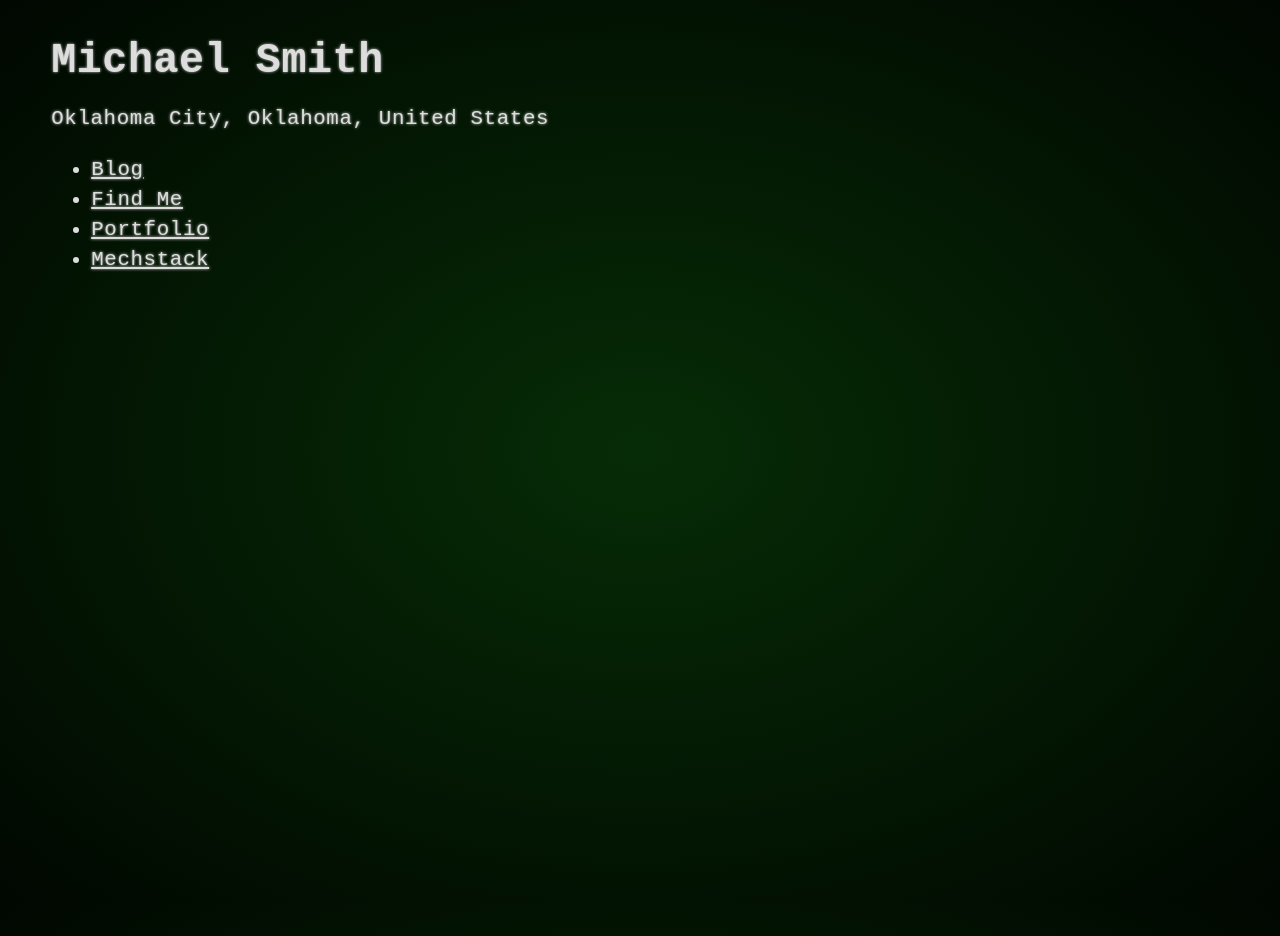
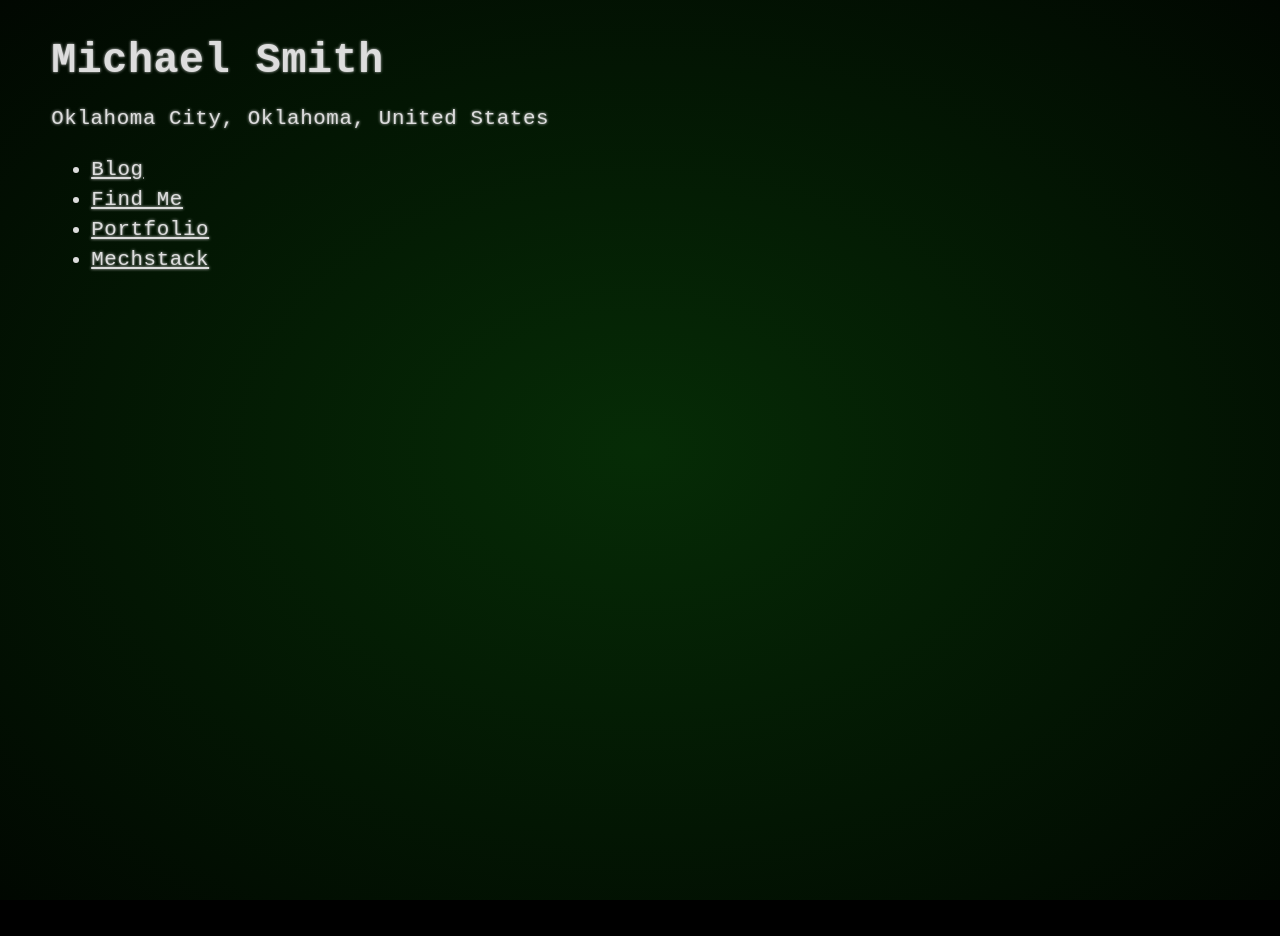
Before and after one commit to smwa/smwa.github.io, a Jekyll site: the page built from index.html, in a window 1280 px wide. Built offline with Jekyll 4.4.1, drawn with Linux system fonts in a browser that asks for light colours; after the commit the page ends 900 px from its top, so only the background shows below that.

Commit message:
Remove extra 4vh

```diff
--- a/assets/css/index.css
+++ b/assets/css/index.css
@@ -83,7 +83,7 @@ body {
     padding-right: 4vw;
     padding-top: 2vh;
     padding-bottom: 2vh;
-    min-height: 100vh;
+    min-height: 96vh;
 }
 
 html {
```
